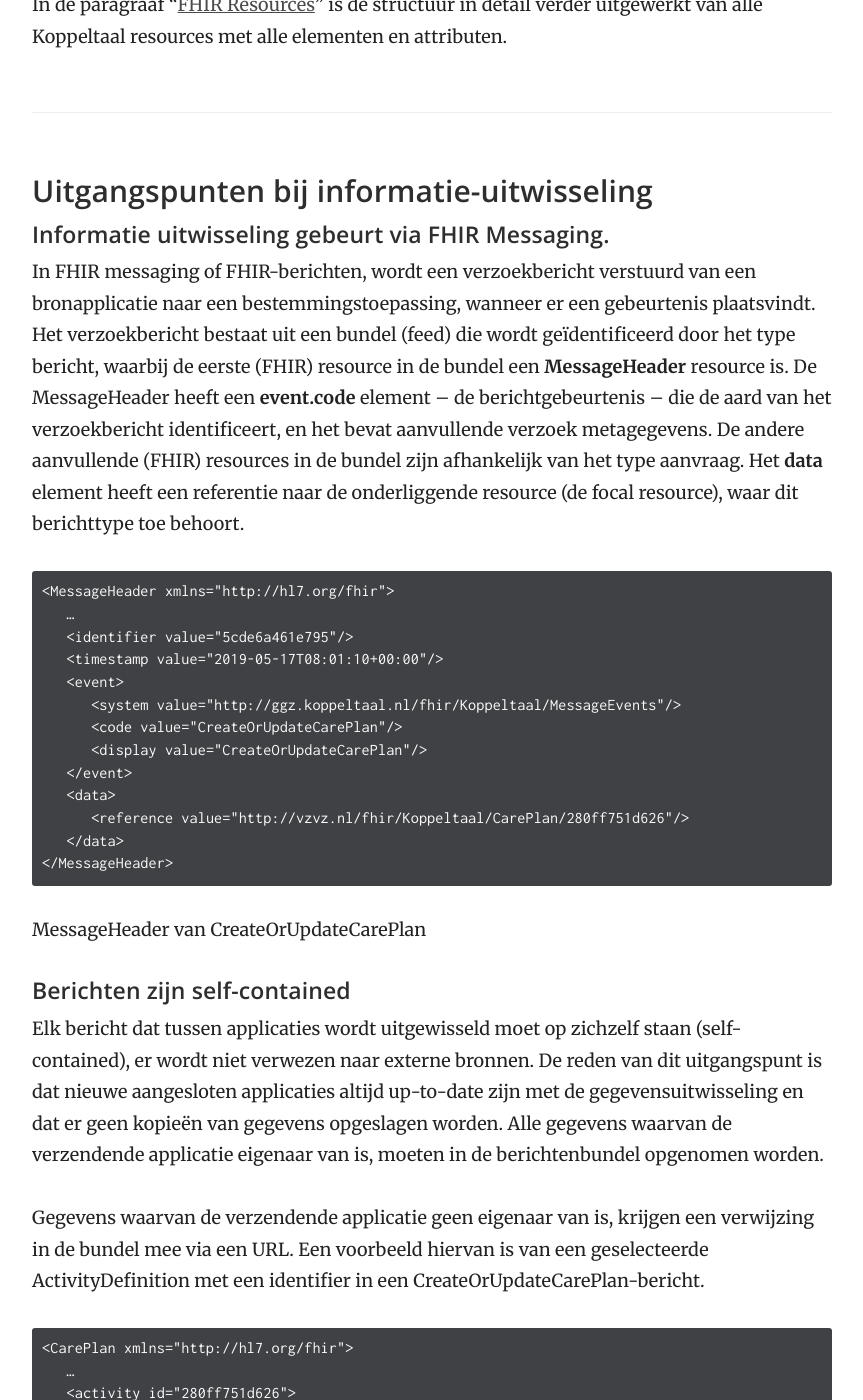
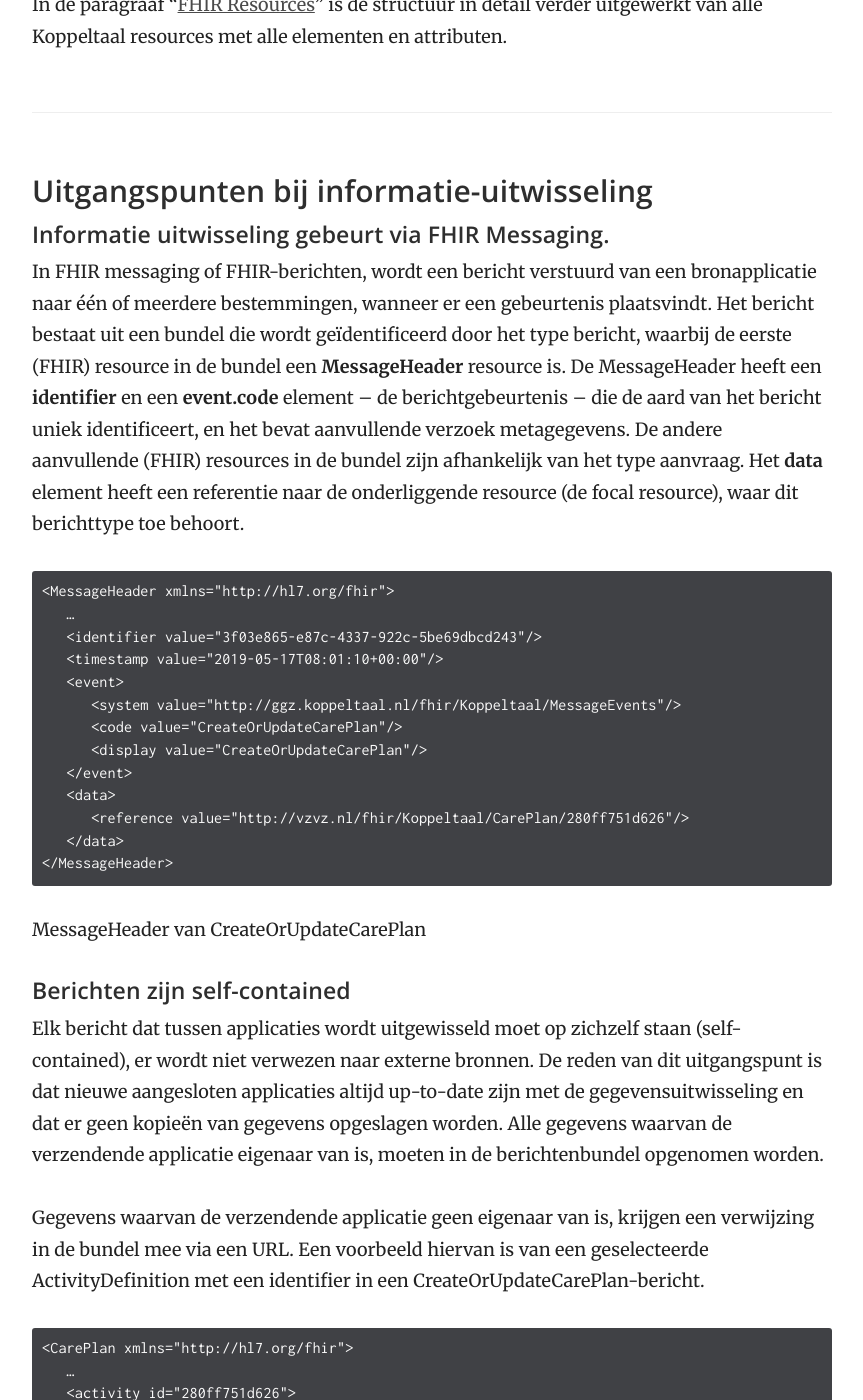
Before and after one commit to Koppeltaal/Koppeltaal-Documentation, a Jekyll site: the page built from technologie-architectuur.md, in a window 1280 px wide and 1400 px high, scrolled down 5912 px. Shown: the whole window, without its empty margins (358-1221 px from the left). Built offline with Jekyll 4.4.1, drawn with Linux system fonts in a browser that asks for light colours; our own code applies the rules of GitHub Pages for plain Markdown files.

Commit message:
GitBook: [master] one page modified

````diff
--- a/technologie-architectuur.md
+++ b/technologie-architectuur.md
@@ -153,12 +153,12 @@ In de paragraaf "[FHIR Resources](https://stibbe.gitbook.io/koppeltaal-1-3-x-arc
 
 #### Informatie uitwisseling gebeurt via FHIR Messaging.
 
-In FHIR messaging of FHIR-berichten, wordt een verzoekbericht verstuurd van een bronapplicatie naar een bestemmingstoepassing, wanneer er een gebeurtenis plaatsvindt. Het verzoekbericht bestaat uit een bundel \(feed\) die wordt geïdentificeerd door het type bericht, waarbij de eerste \(FHIR\) resource in de bundel een **MessageHeader** resource is. De MessageHeader heeft een **event.code** element – de berichtgebeurtenis – die de aard van het verzoekbericht identificeert, en het bevat aanvullende verzoek metagegevens. De andere aanvullende \(FHIR\) resources in de bundel zijn afhankelijk van het type aanvraag. Het **data** element heeft een referentie naar de onderliggende resource \(de focal resource\), waar dit berichttype toe behoort.
+In FHIR messaging of FHIR-berichten, wordt een bericht verstuurd van een bronapplicatie naar één of meerdere bestemmingen, wanneer er een gebeurtenis plaatsvindt. Het bericht bestaat uit een bundel die wordt geïdentificeerd door het type bericht, waarbij de eerste \(FHIR\) resource in de bundel een **MessageHeader** resource is. De MessageHeader heeft een **identifier** en een **event.code** element – de berichtgebeurtenis – die de aard van het bericht uniek identificeert, en het bevat aanvullende verzoek metagegevens. De andere aanvullende \(FHIR\) resources in de bundel zijn afhankelijk van het type aanvraag. Het **data** element heeft een referentie naar de onderliggende resource \(de focal resource\), waar dit berichttype toe behoort.
 
 ```markup
 <MessageHeader xmlns="http://hl7.org/fhir">
    …
-   <identifier value="5cde6a461e795"/>
+   <identifier value="3f03e865-e87c-4337-922c-5be69dbcd243"/>
    <timestamp value="2019-05-17T08:01:10+00:00"/>
    <event>
       <system value="http://ggz.koppeltaal.nl/fhir/Koppeltaal/MessageEvents"/>
````
